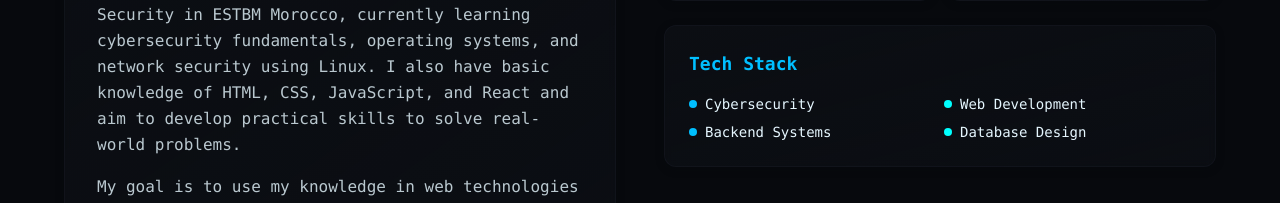
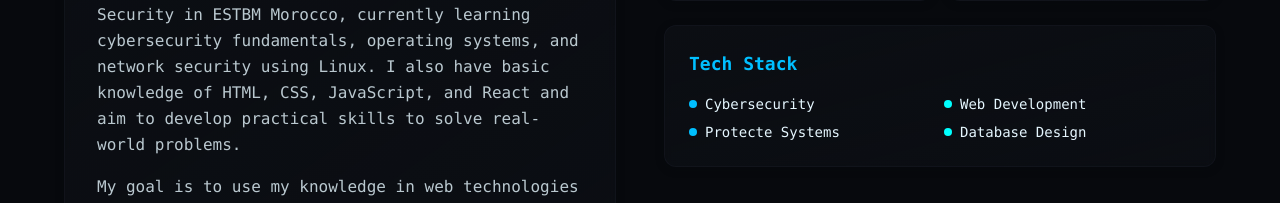
Before and after one commit to AmineDevSec/cyber-dev-folio-8f76b02e, a React (Vite) app: page / in a window 1280 px wide. Shown: the part 1089-1292 px from the top of the page. Built offline with nearby package versions, Linux system fonts and the light colour scheme.

Commit message:
Changes
Co-authored-by: AmineDevSec <200137655+AmineDevSec@users.noreply.github.com>

```diff
--- a/src/components/About.tsx
+++ b/src/components/About.tsx
@@ -76,7 +76,7 @@ const About = () => {
                 </div>
                 <div className="flex items-center">
                   <span className="w-2 h-2 bg-primary rounded-full mr-2"></span>
-                  Backend Systems
+                  Protecte Systems
                 </div>
                 <div className="flex items-center">
                   <span className="w-2 h-2 bg-accent rounded-full mr-2"></span>
```
